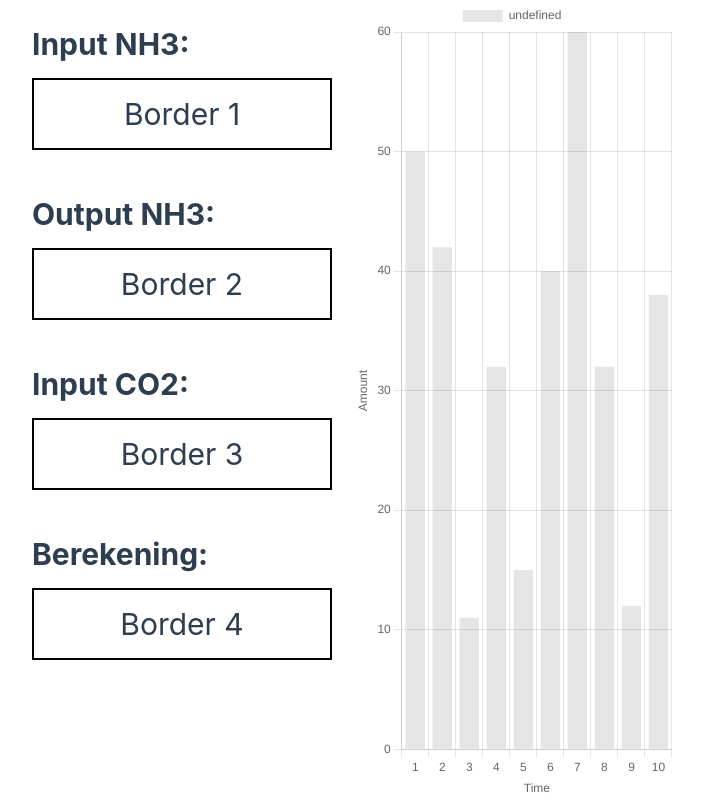
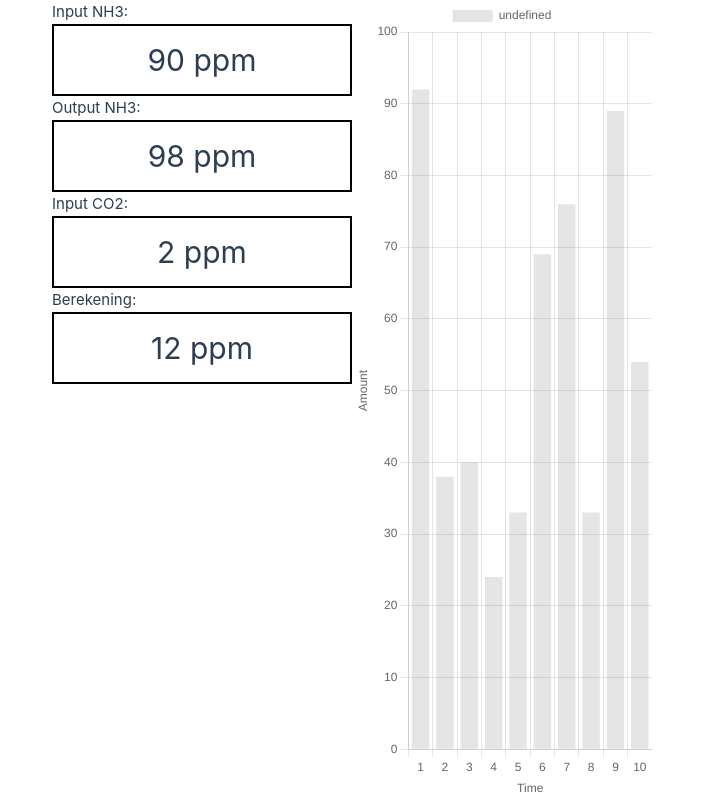
Before and after one commit to hr-repos/TINPRJ0456, a Vue app in the folder front-end/: page / in a window 1280 px wide. Shown: the whole page, without its empty margins (288-991 px from the left). Built offline with nearby package versions, Linux system fonts and the light colour scheme.

Commit message:
numbers in borderblock

```diff
--- a/front-end/src/App.vue
+++ b/front-end/src/App.vue
@@ -4,7 +4,7 @@
       Input NH3:
     </div>
     <div class="block">
-      <BorderBlock title="Border 1">
+      <BorderBlock :title="randomTitle1">
         <!-- You can place your content here -->
       </BorderBlock>
     </div>
@@ -12,7 +12,7 @@
       Output NH3:
     </div>
     <div class="block">
-      <BorderBlock title="Border 2">
+      <BorderBlock :title="randomTitle2">
         <!-- You can place your content here -->
       </BorderBlock>
     </div>
@@ -20,7 +20,7 @@
       Input CO2:
     </div>
     <div class="block">
-      <BorderBlock title="Border 3">
+      <BorderBlock :title="randomTitle3">
         <!-- You can place your content here -->
       </BorderBlock>
     </div>
@@ -28,37 +28,27 @@
       Berekening:
     </div>
     <div class="block">
-      <BorderBlock title="Border 4">
+      <BorderBlock :title="randomTitle4">
         <!-- You can place your content here -->
       </BorderBlock>
     </div>
   </div>
   <div>
-    <BarChart />
-
+    <BarChart title="Chart" />
   </div>
 </template>
 
 <script setup lang="ts">
 import BorderBlock from './components/BorderBlock.vue';
 import BarChart from './components/BarChart.vue';
+
+const randomTitle1 = generateRandomTitle();
+const randomTitle2 = generateRandomTitle();
+const randomTitle3 = generateRandomTitle();
+const randomTitle4 = generateRandomTitle();
+
+function generateRandomTitle() {
+  // Function to generate a random number between 1 and 100 and convert it to a string
+  return Math.floor(Math.random() * 100) + 1 + ' ppm';
+}
 </script>
-
-<style scoped>
-/* Styling for the header elements */
-.header {
-  font-weight: bold;
-  font-size: 30px;
-  margin-top: 20px;
-  margin-bottom: 10px;
-}
-
-/* Styling for the .block elements */
-.block {
-  display: inline-block;
-  vertical-align: top;
-  width: calc(25% - 20px); /* Adjust the width as needed, accounting for margin */
-  margin-right: 20px; /* Reduce the margin between blocks to an appropriate value */
-  margin-bottom: 20px; /* Add margin to separate blocks vertically */
-}
-</style>
--- a/front-end/src/components/BarChart.vue
+++ b/front-end/src/components/BarChart.vue
@@ -16,10 +16,18 @@
   name: 'BarChart',
   components: { Bar },
   data() {
+    // Function to generate random numbers between a given range
+    const generateRandomNumber = (min, max) => {
+      return Math.floor(Math.random() * (max - min + 1)) + min;
+    };
+
+    // Generate an array of 10 random numbers between 1 and 100
+    const randomData = Array.from({ length: 10 }, () => generateRandomNumber(1, 100));
+
     return {
       chartData: {
-          labels: [ '1', '2', '3', '4', '5', '6', '7', '8', '9', '10' ],
-          datasets: [ { data: [50, 42, 11, 32, 15, 40, 60, 32, 12, 38] } ]
+        labels: ['1', '2', '3', '4', '5', '6', '7', '8', '9', '10'],
+        datasets: [{ data: randomData }],
       },
       chartOptions: {
         responsive: true,
@@ -43,8 +51,9 @@
         // Adjust the size as needed
         width: 400, // Width in pixels
         height: 300, // Height in pixels
-        }
-      }
-    }
-  }
+      },
+    };
+  },
+};
+
   </script>
```
Lines whose indentation alone changed are shown as unchanged.
